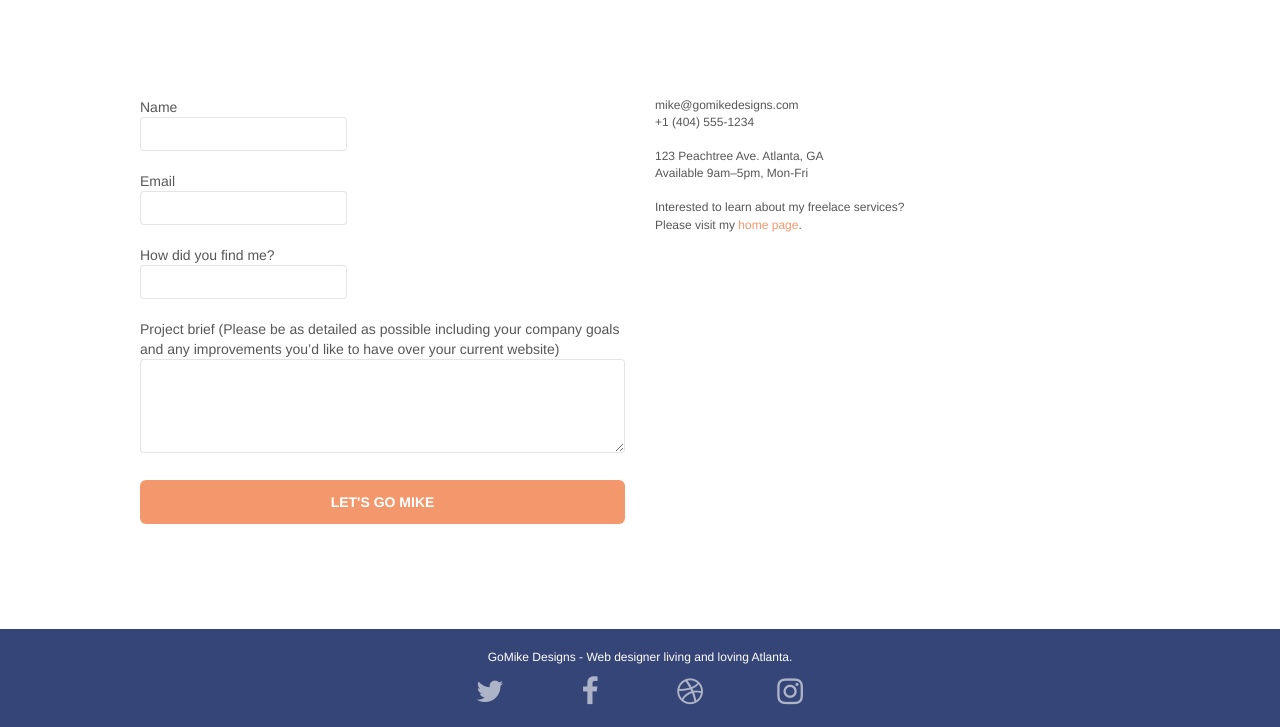
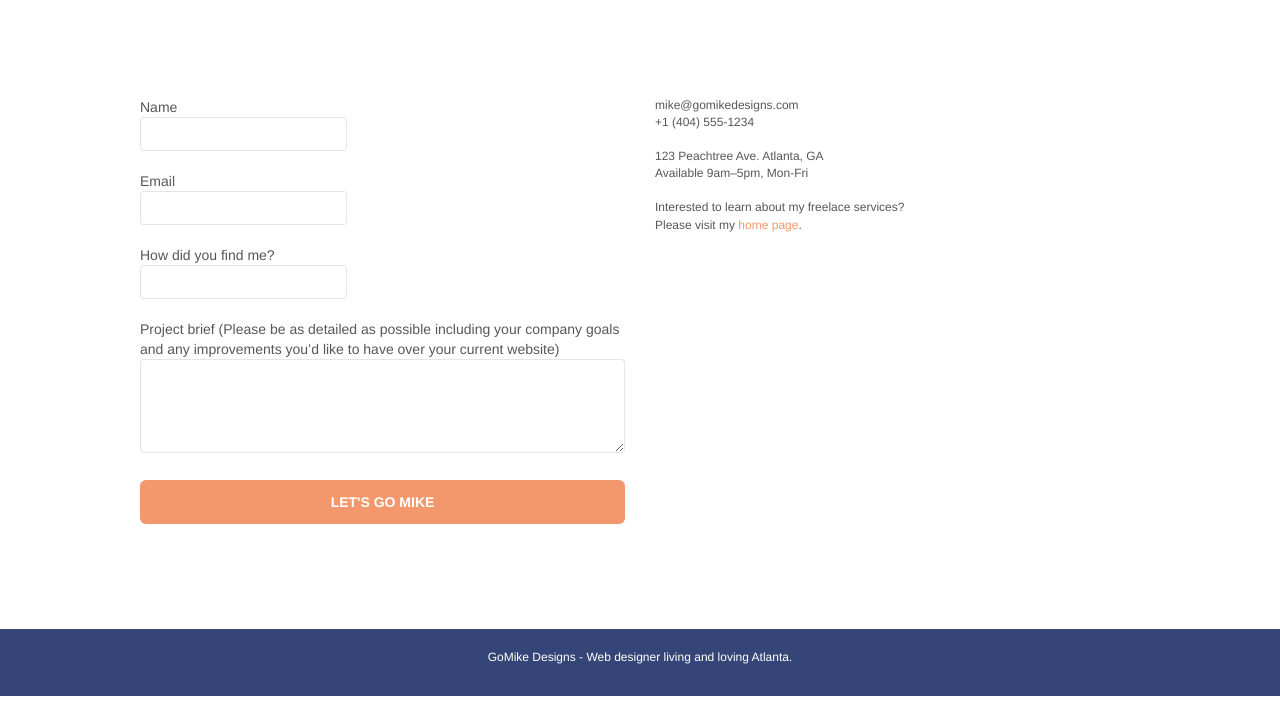
Before and after one commit to WalkTheRosePath/OpenClassrooms-Project4-Optimized, a plain HTML site: page contact.html in a window 1280 px wide. Shown: the part 419-1146 px from the top of the page. After the commit the page ends 1115 px from the top, so only its background shows below. Drawn offline with Linux system fonts and the light colour scheme.

Commit message:
deleted empty social media links on contact page

```diff
--- a/contact.html
+++ b/contact.html
@@ -110,28 +110,6 @@
 				<p class="text-center white">
 					GoMike Designs - Web designer living and loving Atlanta.<br>
 				</p>
-				<div class="row row-no-gutters social">
-					<div class="col-sm-3">
-						<div class="text-center">
-							<a class="social" href="index.html"><span class="fa fa-twitter icon-md"></span></a>
-						</div>
-					</div>
-					<div class="col-sm-3">
-						<div class="text-center">
-							<a class="social" href="index.html"><span class="fa fa-facebook icon-md"></span></a>
-						</div>
-					</div>
-					<div class="col-sm-3">
-						<div class="text-center">
-							<a class="social" href="index.html"><span class="fa fa-dribbble icon-md"></span></a>
-						</div>
-					</div>
-					<div class="col-sm-3">
-						<div class="text-center">
-							<a class="social" href="index.html"><span class="fa fa-instagram icon-md"></span></a>
-						</div>
-					</div>
-				</div>
 			</div>
 		</div>
 	</div>
```
